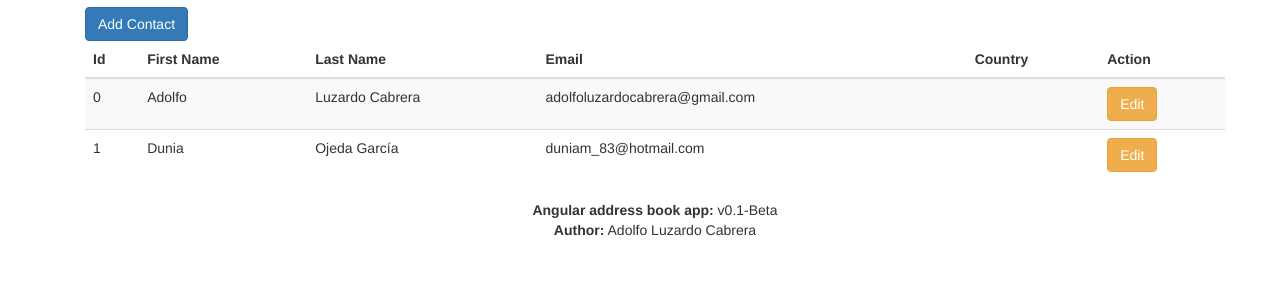
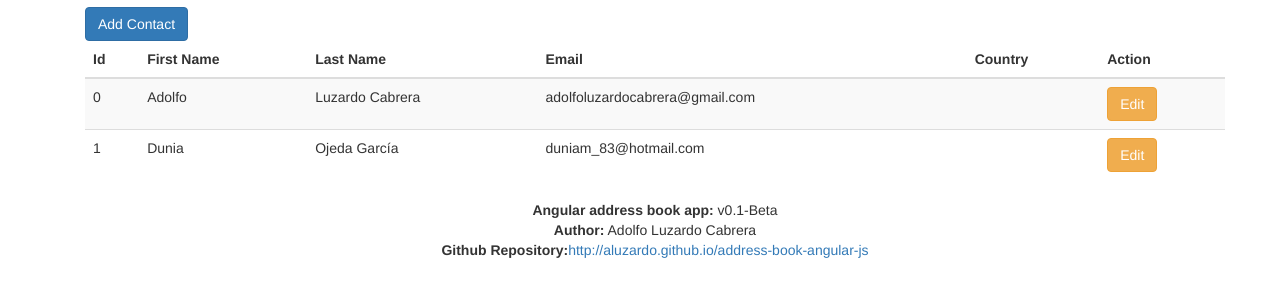
Before and after one commit to aluzardo/address-book-angular-js, a plain HTML site: page index.html in a window 1280 px wide. Shown: the part 119-416 px from the top of the page. Drawn offline with nearby package versions, Linux system fonts and the light colour scheme.

Commit message:
Add github repository link

```diff
--- a/index.html
+++ b/index.html
@@ -36,6 +36,8 @@
     <div class="container text-center">
         <div><b>Angular address book app:</b> v<span app-version></span></div>
         <div><b>Author:</b> Adolfo Luzardo Cabrera</div>
+        <div><b>Github Repository:</b><a href="http://aluzardo.github.io/address-book-angular-js">http://aluzardo.github.io/address-book-angular-js</a></div>
+
     </div>
 
 </div>
```
